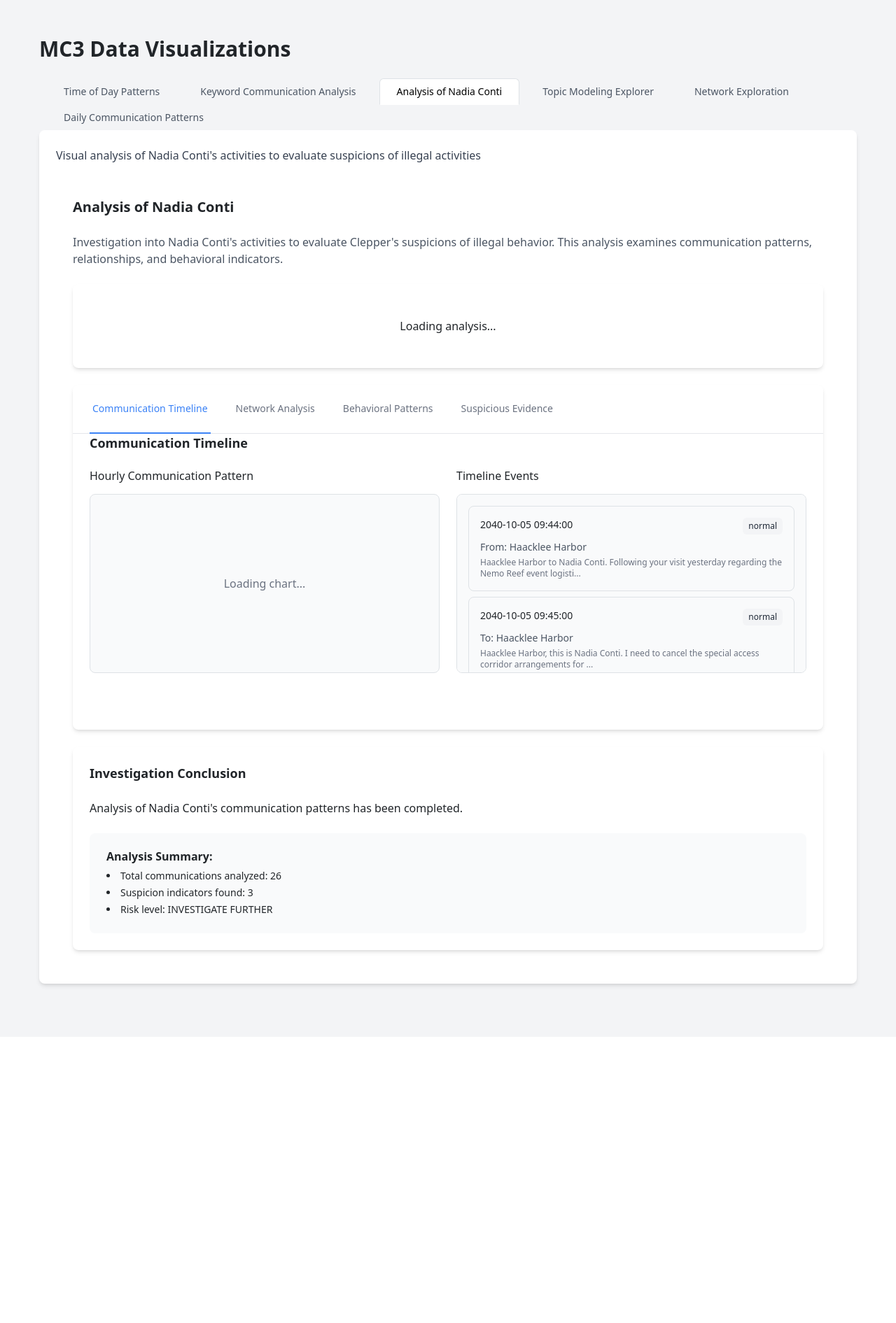
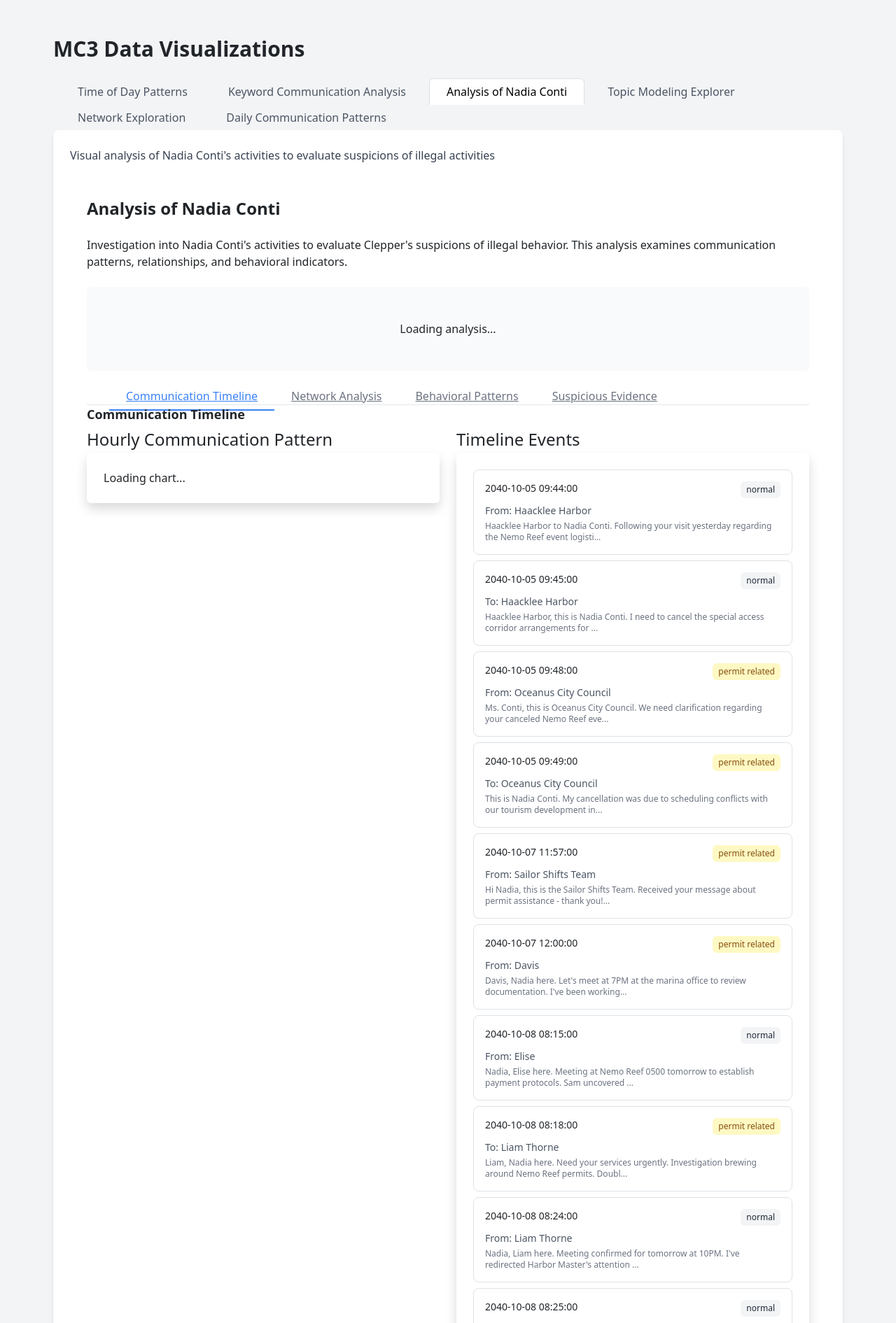
Before and after one commit to andresdlp05/vast-2025, a Flask app: page / in a window 1280 px wide, after a click on "Analysis of Nadia Conti". Shown: the top 1891 px of the page at 70% size. Before the commit the page ends 1415 px from the top, so only its background shows below. Run offline with Flask 3, Linux system fonts and the light colour scheme; data that the repository does not hold is empty; a map, chart or similar area stays blank; some libraries are stand-ins or nearby versions.

Commit message:
avance12

```diff
--- a/app/__init__.py
+++ b/app/__init__.py
@@ -162,7 +162,17 @@
 
     logger.debug(f"Rendering index with visualizations: {[v['name'] for v in viz_list]}")
     return render_template("index.html", visualizations=viz_list)
+@app.route('/network_analysis')
+def network_analysis():
+    return render_template('network_analysis.html')
 
+@app.route('/behavioral_patterns')
+def behavioral_patterns():
+    return render_template('behavioral_patterns.html')
+
+@app.route('/suspicious_evidence')
+def suspicious_evidence():
+    return render_template('suspicious_evidence.html')
 @app.route("/data/<viz_name>", methods=["GET", "POST"])
 def get_data(viz_name):
     logger.debug(f"Data request for: {viz_name}")
--- a/app/templates/nadia_analysis.html
+++ b/app/templates/nadia_analysis.html
@@ -1,156 +1,99 @@
-<!-- app/templates/nadia_analysis.html -->
-<div class="visualization-container p-4">
-    <h2 class="text-xl font-semibold mb-4">Analysis of Nadia Conti</h2>
-    <p class="text-gray-600 mb-6">
-        Investigation into Nadia Conti's activities to evaluate Clepper's suspicions of illegal behavior.
-        This analysis examines communication patterns, relationships, and behavioral indicators.
-    </p>
+{% extends "base.html" %}
+{% block title %}Analysis of Nadia Conti{% endblock %}
+
+{% block content %}
+<div class="container mx-auto p-6">
+  <h1 class="text-2xl font-bold mb-4">Analysis of Nadia Conti</h1>
+  <p class="mb-6">Investigation into Nadia Conti's activities to evaluate Clepper's suspicions of illegal behavior. This analysis examines communication patterns, relationships, and behavioral indicators.</p>
 
   <!-- Executive Summary -->
-    <div id="executive-summary" class="bg-white rounded-lg shadow-md p-6 mb-6">
-        <h3 class="text-lg font-semibold mb-4">Executive Summary</h3>
-        <div class="grid grid-cols-1 md:grid-cols-3 gap-4">
-            <div class="bg-blue-50 p-4 rounded-lg">
-                <div class="text-2xl font-bold text-blue-600" id="total-communications">--</div>
-                <div class="text-sm text-gray-600">Total Communications</div>
+  <div id="executive-summary" class="bg-gray-50 p-4 rounded mb-6">
+    <h2 class="text-xl font-semibold mb-2">Executive Summary</h2>
+    <div class="grid grid-cols-3 gap-4 text-center">
+      <div>
+        <p class="text-gray-600">Total Communications</p>
+        <p id="total-communications" class="text-2xl font-bold">0</p>
       </div>
-            <div class="bg-yellow-50 p-4 rounded-lg">
-                <div class="text-2xl font-bold text-yellow-600" id="suspicion-score">--</div>
-                <div class="text-sm text-gray-600">Suspicion Indicators</div>
+      <div>
+        <p class="text-gray-600">Suspicion Score</p>
+        <p id="suspicion-score" class="text-2xl font-bold">0</p>
       </div>
-            <div class="bg-red-50 p-4 rounded-lg">
-                <div class="text-2xl font-bold text-red-600" id="risk-level">--</div>
-                <div class="text-sm text-gray-600">Risk Assessment</div>
+      <div>
+        <p class="text-gray-600">Risk Assessment</p>
+        <p id="recommendation" class="text-2xl font-bold">Unknown</p>
       </div>
     </div>
-        <div id="recommendation" class="mt-4 p-3 rounded-lg font-medium"></div>
   </div>
 
-    <!-- Main Analysis Tabs -->
-    <div class="bg-white rounded-lg shadow-md">
-        <div class="border-b border-gray-200">
-            <nav class="-mb-px flex space-x-8 px-6" aria-label="Tabs">
-                <button class="analysis-tab active border-blue-500 text-blue-600 py-4 px-1 border-b-2 font-medium text-sm" data-tab="timeline">
-                    Communication Timeline
-                </button>
-                <button class="analysis-tab border-transparent text-gray-500 hover:text-gray-700 hover:border-gray-300 py-4 px-1 border-b-2 font-medium text-sm" data-tab="network">
-                    Network Analysis
-                </button>
-                <button class="analysis-tab border-transparent text-gray-500 hover:text-gray-700 hover:border-gray-300 py-4 px-1 border-b-2 font-medium text-sm" data-tab="patterns">
-                    Behavioral Patterns
-                </button>
-                <button class="analysis-tab border-transparent text-gray-500 hover:text-gray-700 hover:border-gray-300 py-4 px-1 border-b-2 font-medium text-sm" data-tab="evidence">
-                    Suspicious Evidence
-                </button>
-            </nav>
-        </div>
+  <!-- Tab navigation -->
+  <ul class="flex border-b mb-4">
+    <li><a href="#" class="analysis-tab active px-4 py-2 border-b-2 border-blue-500" data-tab="timeline">Communication Timeline</a></li>
+    <li><a href="#" class="analysis-tab px-4 py-2 text-gray-600 hover:text-gray-800" data-tab="network">Network Analysis</a></li>
+    <li><a href="#" class="analysis-tab px-4 py-2 text-gray-600 hover:text-gray-800" data-tab="patterns">Behavioral Patterns</a></li>
+    <li><a href="#" class="analysis-tab px-4 py-2 text-gray-600 hover:text-gray-800" data-tab="evidence">Suspicious Evidence</a></li>
+  </ul>
 
-        <div class="p-6">
   <!-- Timeline Tab -->
   <div id="timeline-tab" class="tab-content">
-                <h4 class="text-lg font-semibold mb-4">Communication Timeline</h4>
-                <div class="grid grid-cols-1 lg:grid-cols-2 gap-6">
+    <h3 class="text-lg font-semibold mb-2">Communication Timeline</h3>
+    <div class="grid grid-cols-2 gap-6">
       <div>
-                        <h5 class="font-medium mb-3">Hourly Communication Pattern</h5>
-                        <div id="hourly-chart" class="h-64 border rounded-lg bg-gray-50 flex items-center justify-center">
-                            <span class="text-gray-500">Loading chart...</span>
-                        </div>
+        <h4 class="font-medium mb-1">Hourly Communication Pattern</h4>
+        <div id="hourly-chart" class="bg-white p-4 rounded shadow">Loading chart...</div>
       </div>
       <div>
-                        <h5 class="font-medium mb-3">Timeline Events</h5>
-                        <div id="timeline-events" class="h-64 overflow-y-auto space-y-2 border rounded-lg bg-gray-50 p-3">
-                            <span class="text-gray-500">Loading events...</span>
-                        </div>
+        <h4 class="font-medium mb-1">Timeline Events</h4>
+        <div id="timeline-events" class="bg-white p-4 rounded shadow">Loading events...</div>
       </div>
     </div>
   </div>
 
   <!-- Network Tab -->
   <div id="network-tab" class="tab-content hidden">
-                <h4 class="text-lg font-semibold mb-4">Communication Network</h4>
-                <div class="grid grid-cols-1 lg:grid-cols-3 gap-6">
-                    <div class="lg:col-span-2">
-                        <div id="network-graph" class="h-96 border rounded-lg bg-gray-50 flex items-center justify-center">
-                            <span class="text-gray-500">Loading network...</span>
-                        </div>
-                    </div>
-                    <div>
-                        <h5 class="font-medium mb-3">Key Contacts</h5>
-                        <div id="contacts-list" class="space-y-2 max-h-96 overflow-y-auto">
-                            <span class="text-gray-500">Loading contacts...</span>
-                        </div>
-                    </div>
-                </div>
+    <h3 class="text-lg font-semibold mb-2">Communication Network</h3>
+    <div id="network-graph" class="bg-white p-4 rounded shadow mb-4" style="height: 400px;">Loading network...</div>
+    <h4 class="font-medium mb-1">Key Contacts</h4>
+    <div id="contacts-list" class="bg-white p-4 rounded shadow">Loading contacts...</div>
   </div>
 
   <!-- Patterns Tab -->
   <div id="patterns-tab" class="tab-content hidden">
-                <h4 class="text-lg font-semibold mb-4">Behavioral Pattern Analysis</h4>
-                <div class="grid grid-cols-1 md:grid-cols-2 gap-6">
+    <h3 class="text-lg font-semibold mb-2">Behavioral Patterns</h3>
+    <div class="grid grid-cols-3 gap-6">
       <div>
-                        <h5 class="font-medium mb-3">Communication Timing</h5>
-                        <div id="timing-chart" class="h-48 border rounded-lg bg-gray-50 flex items-center justify-center">
-                            <span class="text-gray-500">Loading timing chart...</span>
-                        </div>
+        <h4 class="font-medium mb-1">Communication Timing</h4>
+        <div id="timing-chart" class="bg-white p-4 rounded shadow">Loading timing chart...</div>
       </div>
       <div>
-                        <h5 class="font-medium mb-3">Keyword Analysis</h5>
-                        <div id="keyword-chart" class="h-48 border rounded-lg bg-gray-50 flex items-center justify-center">
-                            <span class="text-gray-500">Loading keyword chart...</span>
+        <h4 class="font-medium mb-1">Keyword Analysis</h4>
+        <div id="keyword-chart" class="bg-white p-4 rounded shadow">Loading keyword chart...</div>
       </div>
-                    </div>
-                </div>
-                <div class="mt-6">
-                    <h5 class="font-medium mb-3">Authority-Related Communications</h5>
-                    <div id="authority-analysis" class="bg-gray-50 p-4 rounded-lg border">
-                        <span class="text-gray-500">Loading authority analysis...</span>
+      <div>
+        <h4 class="font-medium mb-1">Authority-Related Communications</h4>
+        <div id="authority-analysis" class="bg-white p-4 rounded shadow">Loading authority analysis...</div>
       </div>
     </div>
   </div>
 
   <!-- Evidence Tab -->
   <div id="evidence-tab" class="tab-content hidden">
-                <h4 class="text-lg font-semibold mb-4">Suspicious Evidence</h4>
-                <div class="space-y-6">
+    <h3 class="text-lg font-semibold mb-2">Suspicious Evidence</h3>
     <div>
-                        <h5 class="font-medium mb-3 text-red-600">Suspicion Indicators</h5>
-                        <div id="suspicion-indicators" class="space-y-3 min-h-[100px] border rounded-lg bg-gray-50 p-3">
-                            <span class="text-gray-500">Loading indicators...</span>
-                        </div>
+      <h4 class="font-medium mb-1">Suspicion Indicators</h4>
+      <div id="suspicion-indicators" class="bg-white p-4 rounded shadow mb-4">Loading indicators...</div>
     </div>
     <div>
-                        <h5 class="font-medium mb-3">Most Suspicious Messages</h5>
-                        <div id="suspicious-messages" class="space-y-3 min-h-[200px] border rounded-lg bg-gray-50 p-3">
-                            <span class="text-gray-500">Loading messages...</span>
-                        </div>
-                    </div>
-                </div>
-            </div>
+      <h4 class="font-medium mb-1">Most Suspicious Messages</h4>
+      <div id="suspicious-messages" class="bg-white p-4 rounded shadow">Loading messages...</div>
     </div>
   </div>
 
-    <!-- Conclusion Section -->
-    <div class="mt-6 bg-white rounded-lg shadow-md p-6">
-        <h3 class="text-lg font-semibold mb-4">Investigation Conclusion</h3>
-        <div id="conclusion-content">
-            <div class="prose max-w-none">
-                <p class="text-gray-600">Analysis results will appear here after data loading...</p>
-            </div>
-        </div>
-    </div>
+  <!-- Conclusion -->
+  <div id="conclusion" class="mt-6 italic text-gray-700">Analysis results will appear here after data loading...</div>
 </div>
 
-<!-- Modal for detailed message view -->
-<div id="message-modal" class="fixed inset-0 bg-gray-600 bg-opacity-50 overflow-y-auto h-full w-full hidden z-50">
-    <div class="relative top-20 mx-auto p-5 border w-11/12 md:w-3/4 lg:w-1/2 shadow-lg rounded-md bg-white">
-        <div class="flex justify-between items-center pb-3 border-b">
-            <h3 class="text-xl font-semibold">Communication Details</h3>
-            <button id="close-message-modal" class="text-gray-500 hover:text-gray-700">
-                <svg class="h-6 w-6" fill="none" viewBox="0 0 24 24" stroke="currentColor">
-                    <path stroke-linecap="round" stroke-linejoin="round" stroke-width="2" d="M6 18L18 6M6 6l12 12" />
-                </svg>
-            </button>
-        </div>
-        <div id="message-modal-content" class="mt-4"></div>
-    </div>
-</div>
+<script src="{{ url_for('static', filename='js/nadia_analysis.js') }}"></script>
+<script>
+  document.addEventListener('DOMContentLoaded', init_nadia_analysis);
+</script>
+{% endblock %}
```
Lines whose indentation alone changed are shown as unchanged.
